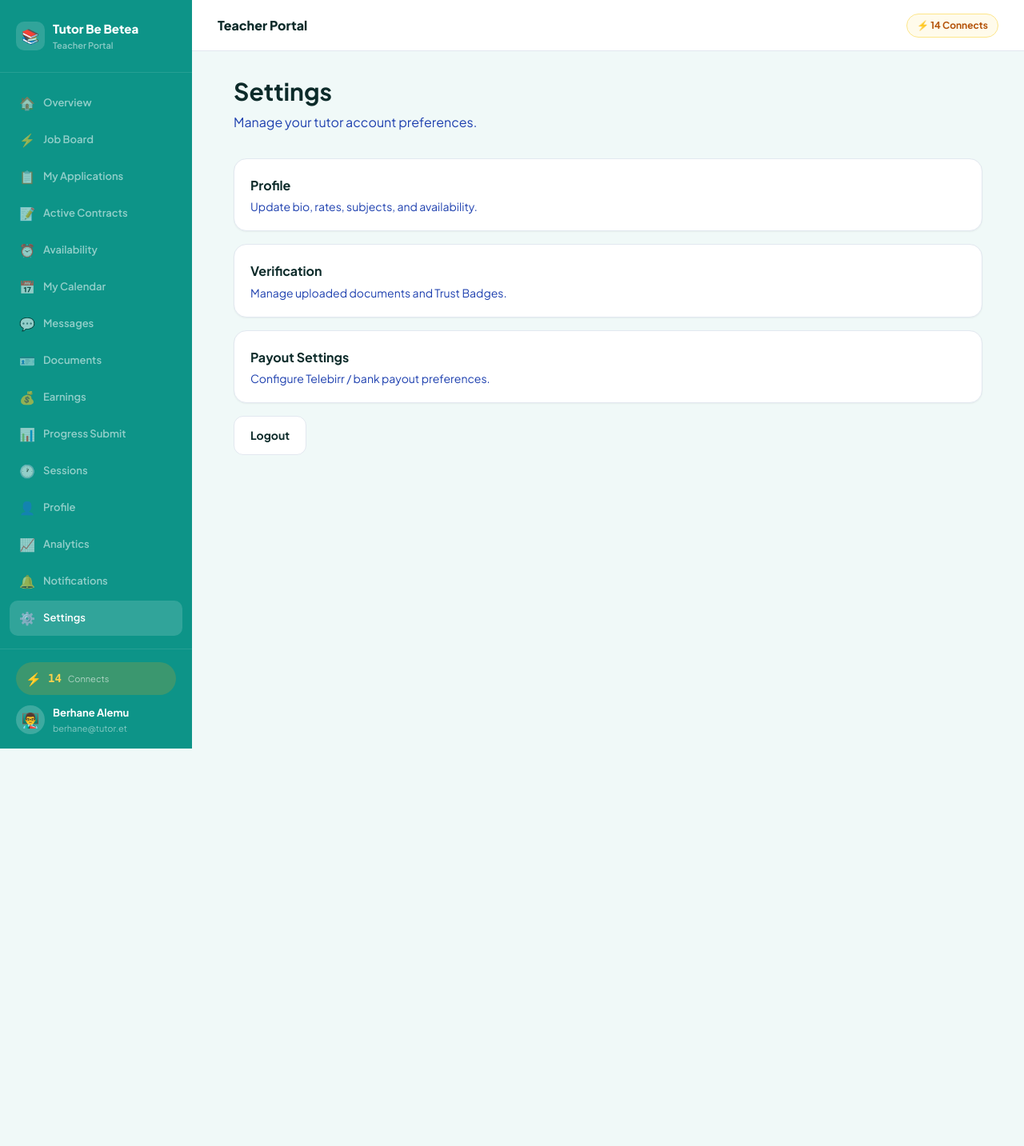
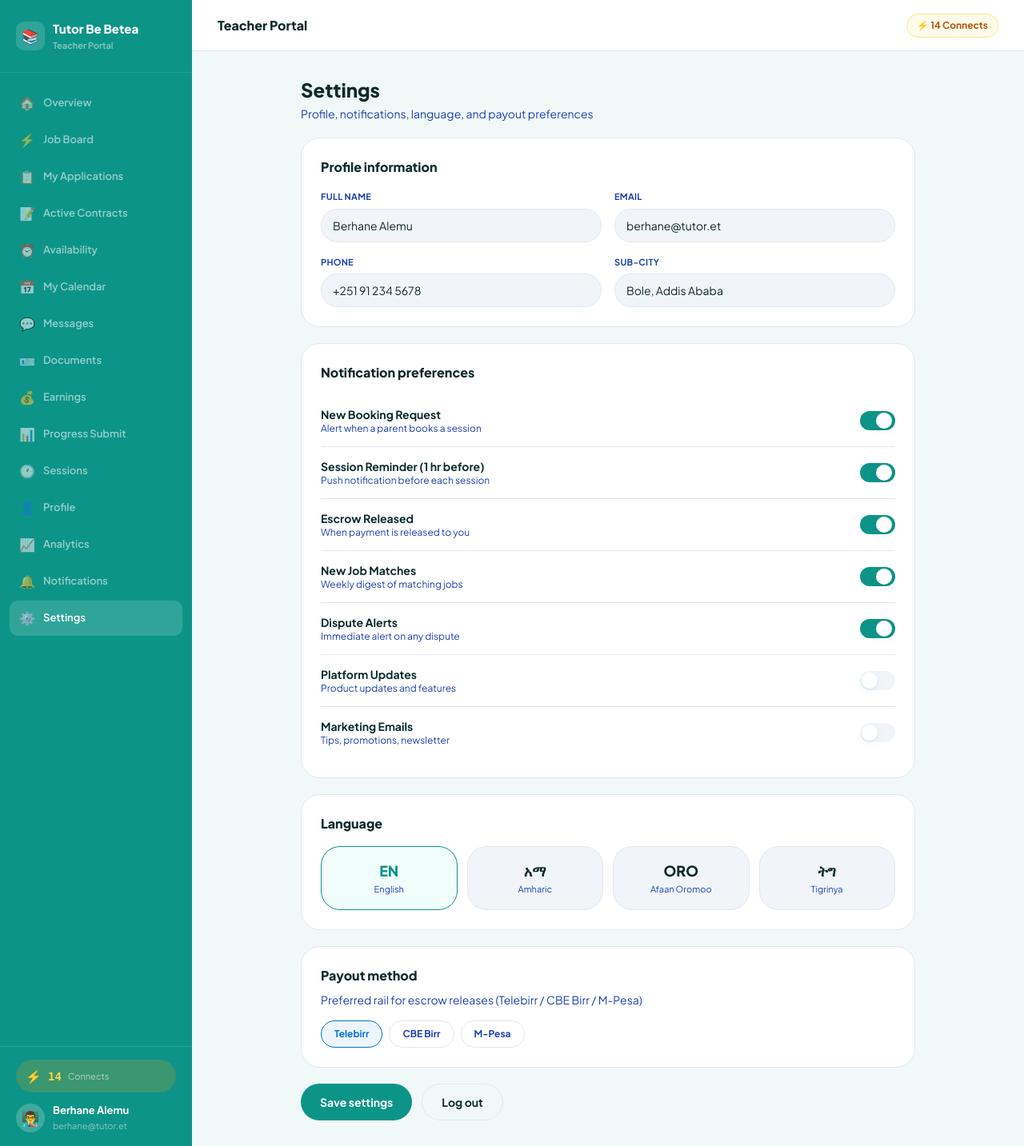
Before and after one commit to Zeordi/tutor-be-betea, a Next.js app in the folder apps/web/: page /teacher/settings in a window 1280 px wide. Shown: the whole page at 80% size. Before the commit the page ends 936 px from the top, so only its background shows below. Built offline with nearby package versions, Linux system fonts and the light colour scheme; sample sign-in values are in the browser's storage.

Commit message:
Update page.tsx

```diff
--- a/apps/web/app/teacher/settings/page.tsx
+++ b/apps/web/app/teacher/settings/page.tsx
@@ -1,51 +1,206 @@
 "use client";
 
 import { useRouter } from "next/navigation";
+import { useState } from "react";
+
+const NOTIFS: { label: string; desc: string; defaultOn: boolean }[] = [
+  {
+    label: "New Booking Request",
+    desc: "Alert when a parent books a session",
+    defaultOn: true,
+  },
+  {
+    label: "Session Reminder (1 hr before)",
+    desc: "Push notification before each session",
+    defaultOn: true,
+  },
+  {
+    label: "Escrow Released",
+    desc: "When payment is released to you",
+    defaultOn: true,
+  },
+  {
+    label: "New Job Matches",
+    desc: "Weekly digest of matching jobs",
+    defaultOn: true,
+  },
+  {
+    label: "Dispute Alerts",
+    desc: "Immediate alert on any dispute",
+    defaultOn: true,
+  },
+  {
+    label: "Platform Updates",
+    desc: "Product updates and features",
+    defaultOn: false,
+  },
+  {
+    label: "Marketing Emails",
+    desc: "Tips, promotions, newsletter",
+    defaultOn: false,
+  },
+];
+
+const LANGS = [
+  ["EN", "English"],
+  ["አማ", "Amharic"],
+  ["ORO", "Afaan Oromoo"],
+  ["ትግ", "Tigrinya"],
+] as const;
 
 export default function TeacherSettingsPage() {
   const router = useRouter();
+  const [toggles, setToggles] = useState(
+    Object.fromEntries(NOTIFS.map((n) => [n.label, n.defaultOn]))
+  );
+  const [lang, setLang] = useState("EN");
 
   return (
-    <main className="min-h-screen bg-[var(--background)]">
-      <section className="container py-10 max-w-2xl">
-        <h1 className="text-3xl font-bold mb-2">Settings</h1>
-        <p className="text-[var(--secondary)] mb-8">
-          Manage your tutor account preferences.
-        </p>
-
-        <div className="space-y-4">
-          <div className="card">
-            <h3 className="font-bold mb-1">Profile</h3>
-            <p className="text-sm text-[var(--secondary)]">
-              Update bio, rates, subjects, and availability.
+    <div className="mx-auto max-w-3xl space-y-5">
+      <div>
+        <h1 className="text-2xl font-black text-[var(--foreground)]">Settings</h1>
+        <p className="mt-1 text-sm text-[var(--secondary)]">
+          Profile, notifications, language, and payout preferences
         </p>
       </div>
 
-          <div className="card">
-            <h3 className="font-bold mb-1">Verification</h3>
-            <p className="text-sm text-[var(--secondary)]">
-              Manage uploaded documents and Trust Badges.
+      {/* Profile */}
+      <section className="rounded-2xl border border-[var(--border)] bg-[var(--card)] p-6">
+        <h2 className="mb-4 text-base font-extrabold text-[var(--foreground)]">
+          Profile information
+        </h2>
+        <div className="grid gap-4 sm:grid-cols-2">
+          {[
+            ["Full Name", "Berhane Alemu"],
+            ["Email", "berhane@tutor.et"],
+            ["Phone", "+251 91 234 5678"],
+            ["Sub-city", "Bole, Addis Ababa"],
+          ].map(([label, value]) => (
+            <label key={label} className="block">
+              <span className="mb-1.5 block text-[11px] font-bold uppercase tracking-wide text-[var(--secondary)]">
+                {label}
+              </span>
+              <input
+                defaultValue={value}
+                className="w-full rounded-xl border border-[var(--border)] bg-[var(--muted)] px-3.5 py-2.5 text-sm text-[var(--foreground)] outline-none focus:border-[var(--primary)]"
+              />
+            </label>
+          ))}
+        </div>
+      </section>
+
+      {/* Notifications */}
+      <section className="rounded-2xl border border-[var(--border)] bg-[var(--card)] p-6">
+        <h2 className="mb-4 text-base font-extrabold text-[var(--foreground)]">
+          Notification preferences
+        </h2>
+        <div className="divide-y divide-[var(--border)]">
+          {NOTIFS.map((n) => (
+            <div key={n.label} className="flex items-center gap-4 py-3.5">
+              <div className="min-w-0 flex-1">
+                <p className="text-sm font-bold text-[var(--foreground)]">{n.label}</p>
+                <p className="text-xs text-[var(--secondary)]">{n.desc}</p>
+              </div>
+              <button
+                type="button"
+                role="switch"
+                aria-checked={toggles[n.label]}
+                onClick={() =>
+                  setToggles((t) => ({ ...t, [n.label]: !t[n.label] }))
+                }
+                className={`relative h-6 w-11 shrink-0 rounded-full transition ${
+                  toggles[n.label] ? "bg-[var(--primary)]" : "bg-[var(--muted)]"
+                }`}
+              >
+                <span
+                  className={`absolute top-0.5 h-5 w-5 rounded-full bg-white shadow transition ${
+                    toggles[n.label] ? "left-5" : "left-0.5"
+                  }`}
+                />
+              </button>
+            </div>
+          ))}
+        </div>
+      </section>
+
+      {/* Language */}
+      <section className="rounded-2xl border border-[var(--border)] bg-[var(--card)] p-6">
+        <h2 className="mb-4 text-base font-extrabold text-[var(--foreground)]">
+          Language
+        </h2>
+        <div className="grid grid-cols-2 gap-3 sm:grid-cols-4">
+          {LANGS.map(([code, name]) => (
+            <button
+              key={code}
+              type="button"
+              onClick={() => setLang(code)}
+              className={`rounded-xl border p-4 text-center transition ${
+                lang === code
+                  ? "border-[var(--primary)] bg-teal-50 dark:bg-teal-950/30"
+                  : "border-[var(--border)] bg-[var(--muted)]"
+              }`}
+            >
+              <p
+                className={`text-lg font-black ${
+                  lang === code ? "text-[var(--primary)]" : "text-[var(--foreground)]"
+                }`}
+              >
+                {code}
               </p>
+              <p className="text-[11px] text-[var(--secondary)]">{name}</p>
+            </button>
+          ))}
         </div>
+      </section>
 
-          <div className="card">
-            <h3 className="font-bold mb-1">Payout Settings</h3>
-            <p className="text-sm text-[var(--secondary)]">
-              Configure Telebirr / bank payout preferences.
+      {/* Payout */}
+      <section className="rounded-2xl border border-[var(--border)] bg-[var(--card)] p-6">
+        <h2 className="mb-2 text-base font-extrabold text-[var(--foreground)]">
+          Payout method
+        </h2>
+        <p className="mb-4 text-sm text-[var(--secondary)]">
+          Preferred rail for escrow releases (Telebirr / CBE Birr / M-Pesa)
         </p>
+        <div className="flex flex-wrap gap-2">
+          {[
+            { name: "Telebirr", color: "#0072CE" },
+            { name: "CBE Birr", color: "#8A1538" },
+            { name: "M-Pesa", color: "#00A859" },
+          ].map((m, i) => (
+            <button
+              key={m.name}
+              type="button"
+              className="rounded-full border px-4 py-2 text-xs font-bold"
+              style={{
+                borderColor: i === 0 ? m.color : "var(--border)",
+                color: i === 0 ? m.color : "var(--secondary)",
+                background: i === 0 ? `${m.color}12` : "transparent",
+              }}
+            >
+              {m.name}
+            </button>
+          ))}
         </div>
+      </section>
 
+      <div className="flex flex-wrap gap-3">
         <button
-            className="btn btn-secondary"
+          type="button"
+          className="rounded-xl bg-[var(--primary)] px-6 py-3 text-sm font-bold text-white"
+        >
+          Save settings
+        </button>
+        <button
+          type="button"
           onClick={() => {
             localStorage.removeItem("token");
             router.push("/login");
           }}
+          className="rounded-xl border border-[var(--border)] px-6 py-3 text-sm font-bold text-[var(--foreground)]"
         >
-            Logout
+          Log out
         </button>
       </div>
-      </section>
-    </main>
+    </div>
   );
 }
```
Lines whose indentation alone changed are shown as unchanged.
